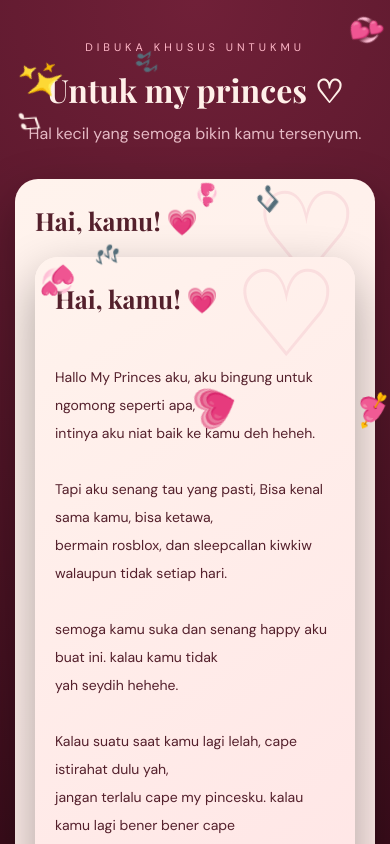
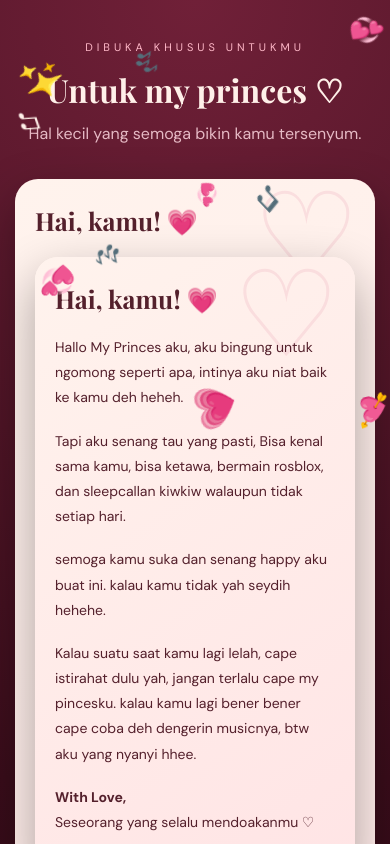
Before and after one commit to andre92-cell/MY-PRINCES, a plain HTML site: page index.html in a window 390 px wide. Both pictures are taken after a click on the button "❤️". Shown: the top 844 px of the page. Drawn offline with nearby package versions, Linux system fonts and the light colour scheme.

Commit message:
Update style.css

```diff
--- a/style.css
+++ b/style.css
@@ -365,3 +365,28 @@ footer {
     font-size: 25px;
   }
 }
+
+/* RAPIN KATA-KATA DI HP */
+.letter p {
+  text-align: left;
+  line-height: 1.9;
+  word-break: normal;
+  overflow-wrap: break-word;
+  white-space: normal;
+  margin-bottom: 18px;
+}
+
+.letter {
+  padding: 30px 25px;
+}
+
+@media (max-width: 600px) {
+  .letter {
+    padding: 25px 20px;
+  }
+
+  .letter p {
+    font-size: 14px;
+    line-height: 1.8;
+  }
+}
```
